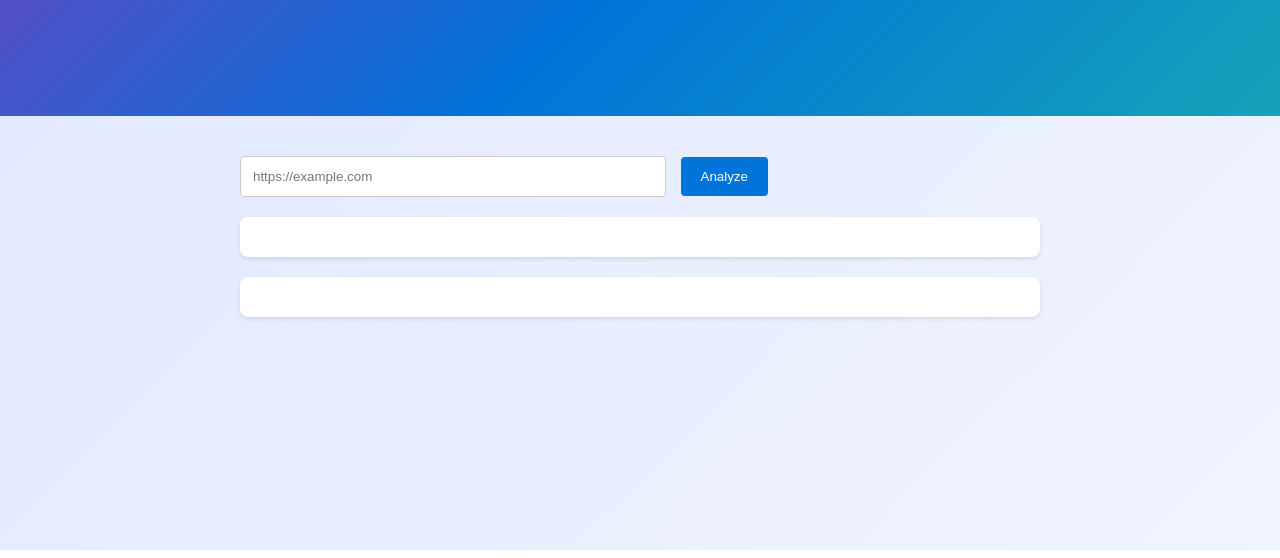
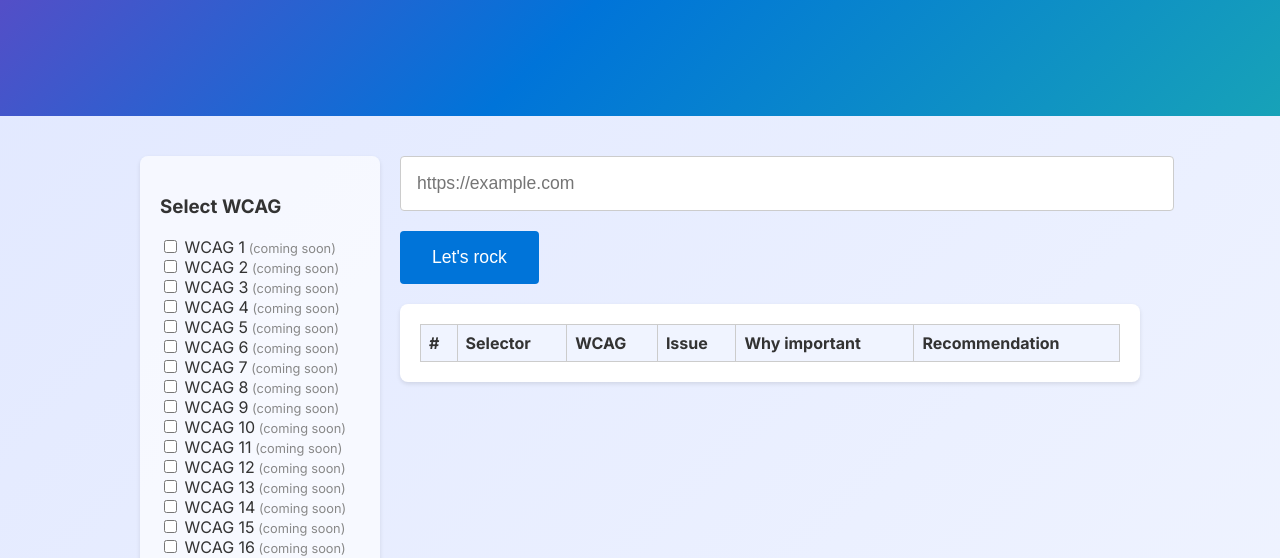
Before and after one commit to TickleTheCode/personaltest, a plain HTML site: page index.html in a window 1280 px wide. Shown: the part 250-808 px from the top of the page. Drawn offline with Linux system fonts and the light colour scheme.

Commit message:
Improve audit UI with sidebar and recommendations table

```diff
--- a/index.html
+++ b/index.html
@@ -43,28 +43,61 @@
             margin-top: 10px;
         }
         main {
-            max-width: 800px;
+            max-width: 1000px;
             margin: 0 auto;
             padding: 40px 20px;
+            display: flex;
+            gap: 20px;
+            align-items: flex-start;
+        }
+        #sidebar {
+            width: 200px;
+            background: #ffffffaa;
+            padding: 20px;
+            border-radius: 8px;
+            box-shadow: 0 2px 4px rgba(0,0,0,0.1);
+            max-height: 600px;
+            overflow-y: auto;
+        }
+        #wcagList {
+            list-style: none;
+            padding-left: 0;
+        }
+        #content {
+            flex: 1;
         }
         #auditURL {
-            padding: 12px;
-            width: 70%;
-            max-width: 400px;
+            padding: 16px;
+            width: 100%;
+            max-width: none;
             border: 1px solid #ccc;
             border-radius: 4px;
-            margin-right: 10px;
+            margin-bottom: 20px;
+            font-size: 1.1em;
         }
-        button {
-            padding: 12px 20px;
+        #runAudit {
+            padding: 16px 32px;
+            font-size: 1.1em;
             background: #0074D9;
             color: white;
             border: none;
             border-radius: 4px;
             cursor: pointer;
         }
-        button:hover {
+        #runAudit:hover {
             background: #005bb5;
+        }
+        table {
+            width: 100%;
+            border-collapse: collapse;
+        }
+        th, td {
+            border: 1px solid #ccc;
+            padding: 8px;
+            text-align: left;
+        }
+        th {
+            background: #f0f4ff;
         }
         .results {
             background: #fff;
@@ -72,7 +105,6 @@
             box-shadow: 0 2px 4px rgba(0,0,0,0.1);
             padding: 20px;
             margin-top: 20px;
-            white-space: pre-wrap;
         }
     </style>
 </head>
@@ -85,19 +117,38 @@
         <p>Check your website for accessibility issues and get recommendations.</p>
     </header>
     <main>
-        <div>
-            <input type="url" id="auditURL" placeholder="https://example.com">
-            <button id="runAudit">Analyze</button>
+        <aside id="sidebar">
+            <h3>Select WCAG</h3>
+            <ul id="wcagList"></ul>
+        </aside>
+        <div id="content">
+            <div class="input-section">
+                <input type="url" id="auditURL" placeholder="https://example.com">
+                <button id="runAudit">Let's rock</button>
+            </div>
+            <div class="results" aria-live="polite">
+                <div id="auditResults"></div>
+                <table id="resultsTable">
+                    <thead>
+                        <tr>
+                            <th>#</th>
+                            <th>Selector</th>
+                            <th>WCAG</th>
+                            <th>Issue</th>
+                            <th>Why important</th>
+                            <th>Recommendation</th>
+                        </tr>
+                    </thead>
+                    <tbody id="resultsBody"></tbody>
+                </table>
+            </div>
         </div>
-        <div class="results" id="auditResults" aria-live="polite"></div>
-        <div class="results" id="recommendations" aria-live="polite"></div>
     </main>
 
     <script src="https://cdnjs.cloudflare.com/ajax/libs/axe-core/4.6.1/axe.min.js"></script>
     <script>
         const auditBtn = document.getElementById('runAudit');
         const auditResults = document.getElementById('auditResults');
-        const recommendations = document.getElementById('recommendations');
         const auditURL = document.getElementById('auditURL');
 
         async function loadLLM() {
@@ -122,6 +173,89 @@
             return out[0].generated_text.replace(prompt, '').trim();
         }
 
+        const wcagOptions = Array.from({ length: 50 }, (_, i) => ({ id: `WCAG ${i + 1}`, supported: false }));
+        const wcagMap = {};
+        let wcagIndex = 0;
+
+        function markSupported(tag) {
+            if (!tag || wcagMap[tag]) return;
+            if (wcagIndex < wcagOptions.length) {
+                wcagOptions[wcagIndex].id = tag;
+                wcagOptions[wcagIndex].supported = true;
+                wcagMap[tag] = wcagIndex;
+                wcagIndex++;
+            }
+        }
+
+        function renderWCAGOptions() {
+            const list = document.getElementById('wcagList');
+            list.innerHTML = '';
+            wcagOptions.forEach(opt => {
+                const li = document.createElement('li');
+                const cb = document.createElement('input');
+                cb.type = 'checkbox';
+                cb.value = opt.id;
+                li.appendChild(cb);
+                const label = document.createElement('span');
+                label.textContent = ` ${opt.id}`;
+                li.appendChild(label);
+                if (!opt.supported) {
+                    const span = document.createElement('span');
+                    span.textContent = ' (coming soon)';
+                    span.style.fontSize = '0.8em';
+                    span.style.color = '#888';
+                    li.appendChild(span);
+                }
+                list.appendChild(li);
+            });
+        }
+
+        function filterTable() {
+            const active = Array.from(document.querySelectorAll('#wcagList input:checked')).map(c => c.value);
+            document.querySelectorAll('#resultsBody tr').forEach(row => {
+                const wcag = row.getAttribute('data-wcag');
+                row.style.display = active.length === 0 || active.includes(wcag) ? '' : 'none';
+            });
+        }
+
+        document.getElementById('wcagList').addEventListener('change', filterTable);
+        renderWCAGOptions();
+
+        async function displayResults(violations) {
+            const tbody = document.getElementById('resultsBody');
+            tbody.innerHTML = '';
+            for (let i = 0; i < violations.length; i++) {
+                const v = violations[i];
+                const wcag = (v.tags || []).find(t => t.startsWith('wcag')) || 'N/A';
+                markSupported(wcag);
+
+                const row = document.createElement('tr');
+                row.setAttribute('data-wcag', wcag);
+
+                const selector = v.nodes.map(n => n.target.join(' ')).join('; ');
+
+                row.innerHTML = `
+                    <td>${i + 1}</td>
+                    <td>${selector}</td>
+                    <td>${wcag}</td>
+                    <td>${v.description}</td>
+                    <td>${v.impact || ''}</td>
+                    <td>Generating...</td>
+                `;
+                tbody.appendChild(row);
+
+                const recCell = row.lastElementChild;
+                try {
+                    const rec = await getRecommendations(v.description);
+                    recCell.textContent = rec;
+                } catch (e) {
+                    recCell.textContent = 'Failed to generate';
+                }
+            }
+            renderWCAGOptions();
+            filterTable();
+        }
+
         if (auditBtn) {
             auditBtn.addEventListener('click', async () => {
                 const url = auditURL.value.trim();
@@ -130,7 +264,6 @@
                     return;
                 }
                 auditResults.textContent = 'Fetching page and running audit...';
-                recommendations.textContent = '';
                 try {
                     let resp;
                     try {
@@ -158,13 +291,7 @@
                                 auditResults.textContent = report;
                                 document.body.removeChild(iframe);
                                 if (results.violations.length) {
-                                    recommendations.textContent = 'Generating recommendations... (this may take a moment)';
-                                    try {
-                                        const recs = await getRecommendations(report);
-                                        recommendations.textContent = recs;
-                                    } catch (e) {
-                                        recommendations.textContent = 'Failed to generate recommendations.';
-                                    }
+                                    await displayResults(results.violations);
                                 }
                             });
                         } else {
```
